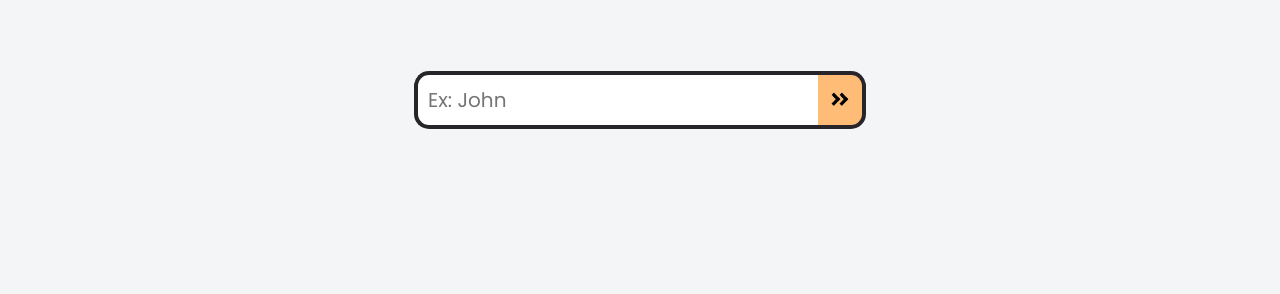
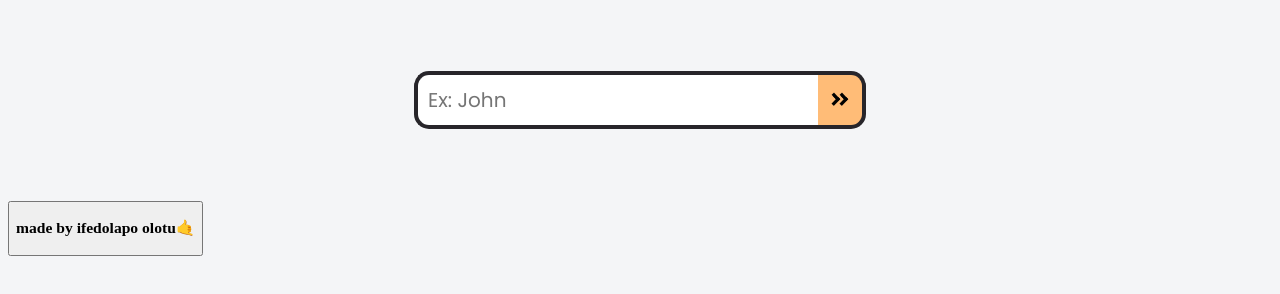
Before and after one commit to shiloholotu/zoomread, a plain HTML site: page index.html in a window 1280 px wide. Shown: the part 172-466 px from the top of the page. Drawn offline with nearby package versions, Linux system fonts and the light colour scheme; a web font is replaced by a local one.

Commit message:
Add files via upload

```diff
--- a/index.html
+++ b/index.html
@@ -7,7 +7,7 @@
 		<link href="https://fonts.googleapis.com/css?family=Poppins:400,600,800" rel="stylesheet">
 		<link href="https://fonts.googleapis.com/css2?family=Bree+Serif&display=swap" rel="stylesheet">
 		<link href="https://fonts.googleapis.com/css2?family=DM+Serif+Text&display=swap" rel="stylesheet">
-		<link rel="icon" type="image/png" href="res/logo/logo_favicon.png">
+		<link rel="icon" href="res/logo/logo_favicon.png">
 		<link rel="stylesheet" href="style/main.css">
 		<title>Practice | ZoomStudy</title>
 
@@ -477,9 +477,9 @@
 		</div>
 
 
-		<br><br>
+		<br><br><br><br>
 
-
+        <button id="creditButton" onclick="window.open('https://github.com/shiloholotu');"><h3>made by ifedolapo olotu🤙</h3></button>
 
 		<script src="https://ajax.googleapis.com/ajax/libs/jquery/3.6.0/jquery.min.js"></script>
 
```
